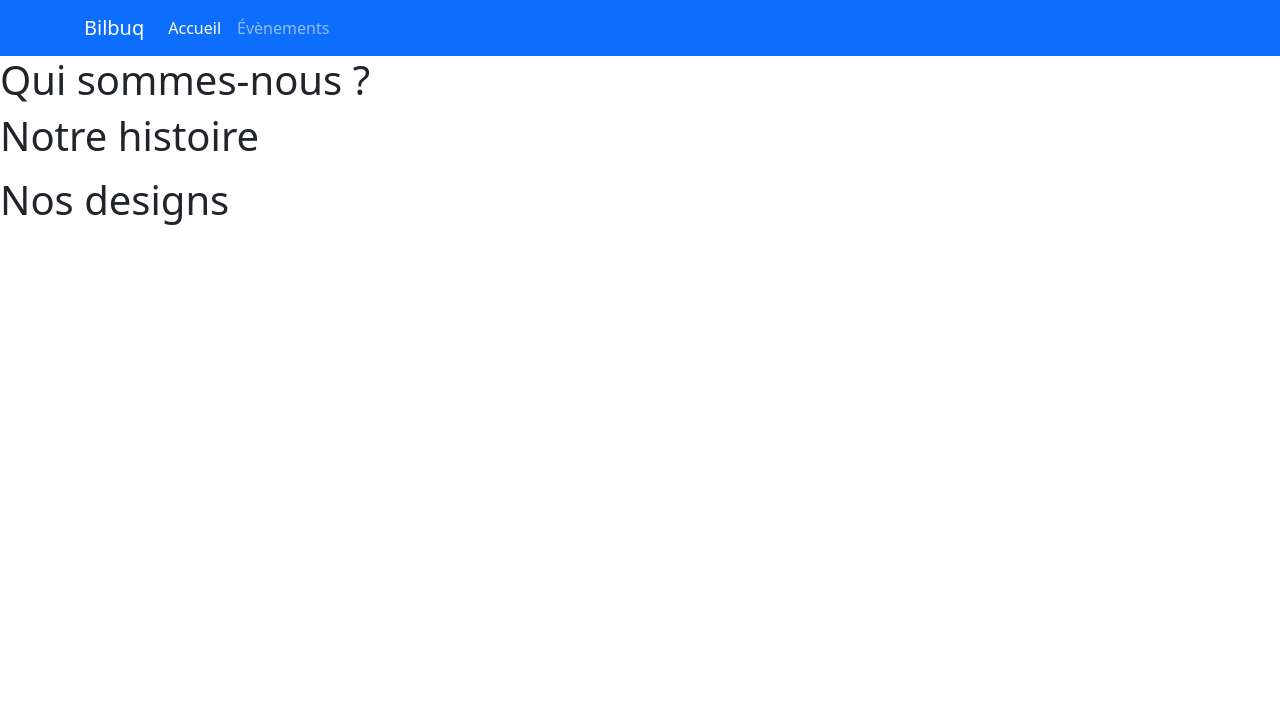
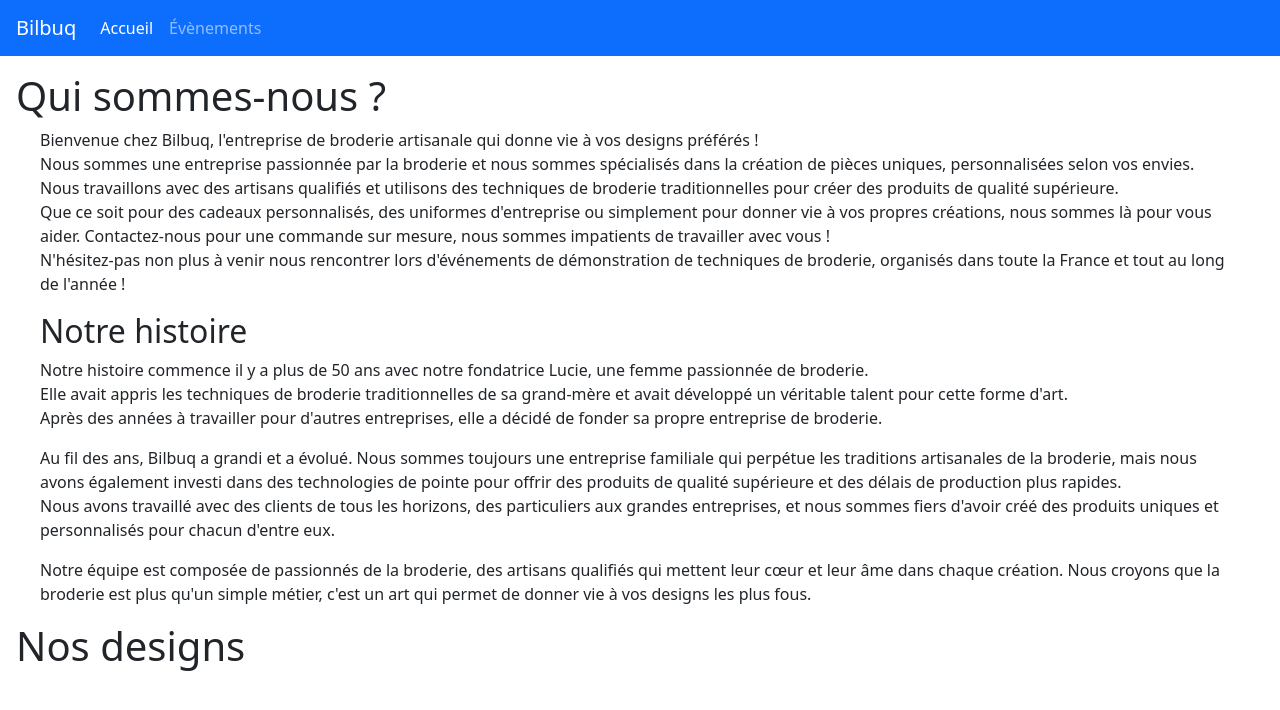
Before and after one commit to AurinkGrellet/aurink-grellet-studi-bootstrap, a plain HTML site: page index.html in a window 1280 px wide. Drawn offline with nearby package versions, Linux system fonts and the light colour scheme.

Commit message:
Présentation de l'entreprise

```diff
--- a/index.html
+++ b/index.html
@@ -11,8 +11,7 @@
 
     <body>
         <!-- Barre de navigation -->
-        <nav class="navbar navbar-expand-lg navbar-dark bg-primary ps-1">
-            <div class="container">
+        <nav class="navbar navbar-expand-lg navbar-dark bg-primary ps-3">
                 <a class="navbar-brand" href="#">Bilbuq</a>
                 <button class="navbar-toggler" type="button" data-bs-toggle="collapse" data-bs-target="#navbarSupportedContent" aria-controls="navbarSupportedContent" aria-expanded="false" aria-label="Toggle navigation">
                     <span class="navbar-toggler-icon"></span>
@@ -27,23 +26,60 @@
                         </li>
                     </ul>
                 </div>
-            </div>
         </nav>
 
-        <main>
+        <!-- Corps principal -->
+        <main class="mt-3 ps-3">
             <h1>Qui sommes-nous ?</h1>
-            <div class="">
-                <section>
-                    <h1>Notre histoire</h1>
-                    <p></p>
-                </section>
-                <section>
-                    <h1>Nos designs</h1>
-                    <p></p>
-                </section>
-            </div>
+            <!-- Présentation de l'entreprise -->
+            <section class="container-fluid row">
+                <article class="col">
+                    <p>
+                        Bienvenue chez Bilbuq, l'entreprise de broderie artisanale qui donne vie à vos designs préférés !
+                        <br>
+                        Nous sommes une entreprise passionnée par la broderie et nous sommes spécialisés dans la création de pièces uniques, personnalisées selon vos envies.
+                        Nous travaillons avec des artisans qualifiés et utilisons des techniques de broderie traditionnelles pour créer des produits de qualité supérieure.
+                        <br>
+                        Que ce soit pour des cadeaux personnalisés, des uniformes d'entreprise ou simplement pour donner vie à vos propres créations, nous sommes là pour vous aider.
+                        Contactez-nous pour une commande sur mesure, nous sommes impatients de travailler avec vous !
+                        <br>
+                        N'hésitez-pas non plus à venir nous rencontrer lors d'événements de démonstration de techniques de broderie,
+                        organisés dans toute la France et tout au long de l'année !
+                    </p>
+                </article>
+
+                <h2>Notre histoire</h2>
+                <article class="col">
+                    <p>
+                        Notre histoire commence il y a plus de 50 ans avec notre fondatrice Lucie, une femme passionnée de broderie.
+                        <br>
+                        Elle avait appris les techniques de broderie traditionnelles de sa grand-mère et avait développé un véritable talent pour cette forme d'art.
+                        <br>
+                        Après des années à travailler pour d'autres entreprises, elle a décidé de fonder sa propre entreprise de broderie.
+                    </p>
+                    <p>
+                        Au fil des ans, Bilbuq a grandi et a évolué. Nous sommes toujours une entreprise familiale qui perpétue les traditions artisanales de la broderie,
+                        mais nous avons également investi dans des technologies de pointe pour offrir des produits de qualité supérieure et des délais de production plus rapides.
+                        <br>
+                        Nous avons travaillé avec des clients de tous les horizons, des particuliers aux grandes entreprises,
+                        et nous sommes fiers d'avoir créé des produits uniques et personnalisés pour chacun d'entre eux.
+                    </p>
+                    <p>
+                        Notre équipe est composée de passionnés de la broderie, des artisans qualifiés qui mettent leur cœur et leur âme dans chaque création.
+                        Nous croyons que la broderie est plus qu'un simple métier, c'est un art qui permet de donner vie à vos designs les plus fous.
+                    </p>
+                </article>
+            </section>
+
+            <h1>Nos designs</h1>
+            <section class="container-fluid">
+                <article>
+
+                </article>
+            </section>
         </main>
 
+        <!-- Pied de page -->
         <footer>
             <div>
 
```
